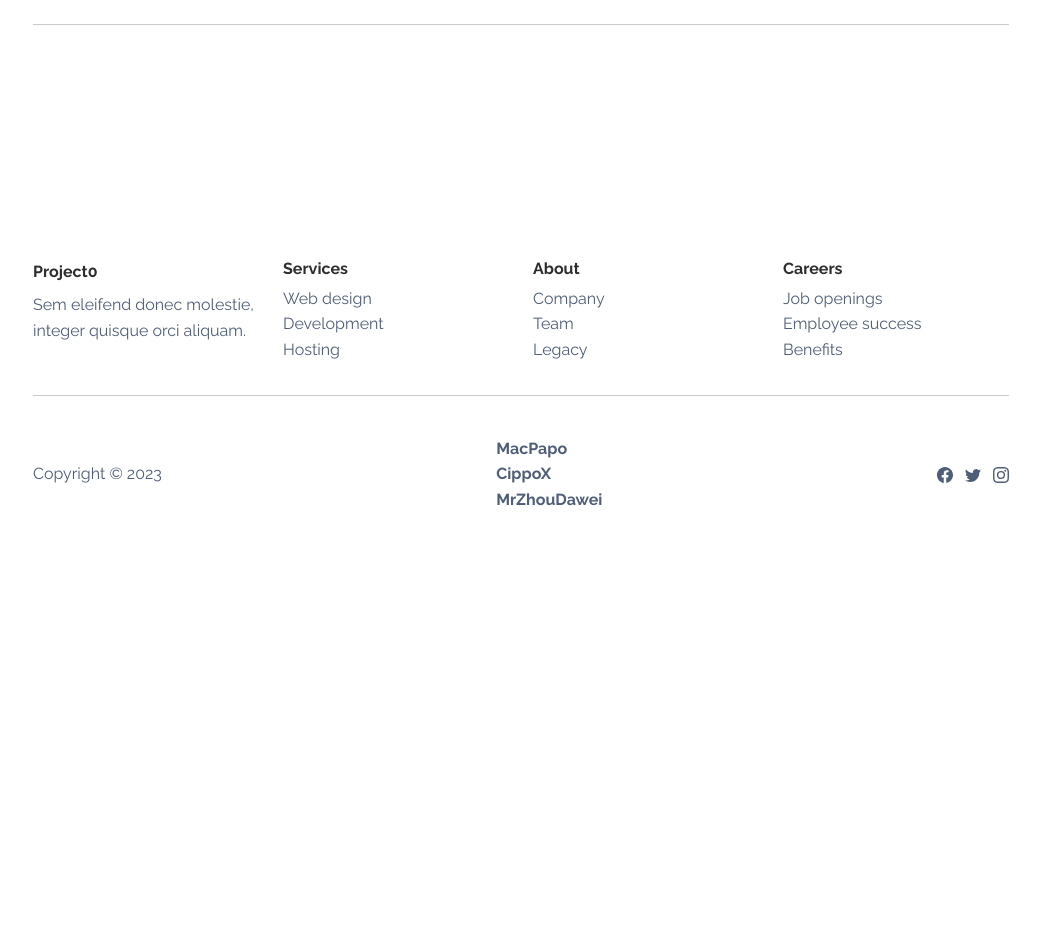
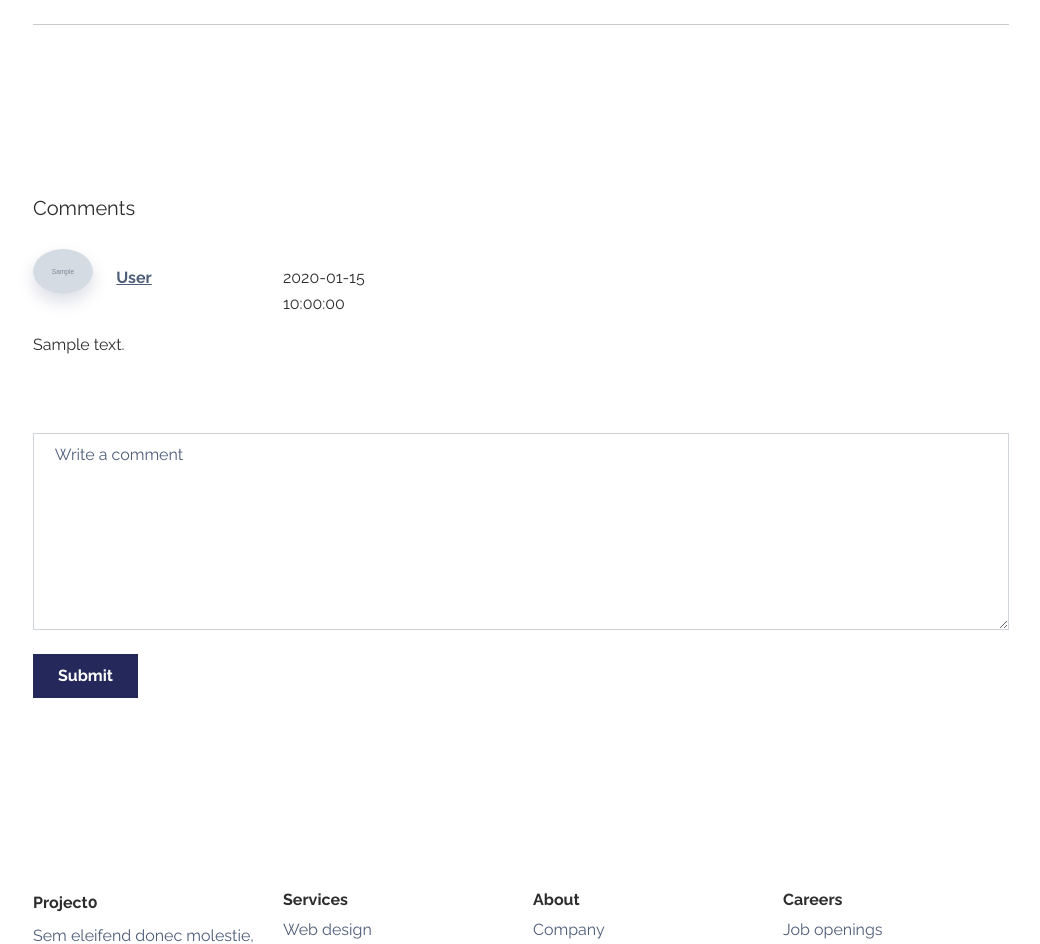
Before and after one commit to MacPapo/Paper-Review, a Python web app: template flask/app/templates/view.html in a window 1280 px wide. Shown: the part 435-1379 px from the top of the page, without its empty margins (119-1159 px from the left). Before the commit the page ends 941 px from the top, so only its background shows below. Run offline with Jinja, Linux system fonts and the light colour scheme; the template is opened without the code that fills it: most values are stand-ins (such as "Sample title", 1, 10 or a date in 2020); grey boxes marked "Sample" are stand-in pictures; form fields are guessed from the names that the template uses; some libraries are stand-ins or nearby versions.

Commit message:
added comments

```diff
--- a/flask/app/blueprints/project/forms.py
+++ b/flask/app/blueprints/project/forms.py
@@ -27,3 +27,8 @@ class ReportForm(FlaskForm):
         for data in field.data:
             if not data.filename.endswith(".pdf"):
                 raise ValidationError("Only PDFs are  allowed.")
+
+
+class AddCommentForm(FlaskForm):
+    body = StringField("Title", validators=[DataRequired(), Length(min=1, max=256)])
+    submit = SubmitField("Confirm", render_kw={"class": "btn btn-primary"})
--- a/flask/app/templates/projects_components/_project_info.html
+++ b/flask/app/templates/projects_components/_project_info.html
@@ -8,6 +8,34 @@
     </div>
     <div class="col-md-2  mt-3 text-left">
         <p><a  class="fw-bold text-danger" href="{{ url_for('auth.profile', username=user.username) }}">{{ user.fullname() }}</a></p>
+    </div>
+</div>
+{% endmacro %}
+
+
+{% macro render_user_for_comments(user, comment_info, version_number, comment_version) %}
+<div class="row">
+    <div class="col-md-1">
+        <img src="{{ user.gravatar(size=60, default="robohash") }}" alt="Profile Pic" class="rounded-circle shadow"
+            width="60">
+    </div>
+    <div class="col-md-2 mt-3">
+    <p class="fw-bold text-primary mb-0">
+        <a href="{{ url_for('auth.profile', username=user.username) }}">{{ user.fullname() }}</a>
+    </p>
+
+</div>
+<div class="col-md-2 mt-3">
+    <p>{{ comment_info.created_at }}</p>
+</div>
+    <div>
+        {% if version_number > comment_version %}
+        <span class="badge text-bg-danger">Outdated</span>
+        {% endif %}
+
+        {% if version_number < comment_version %}
+        <span class="badge text-bg-primary">Ahead of time</span>
+        {% endif %}
     </div>
 </div>
 {% endmacro %}
--- a/flask/app/templates/view.html
+++ b/flask/app/templates/view.html
@@ -1,6 +1,7 @@
 {% extends 'base.html' %}
 {% from "projects_components/_projects_accordion.html" import render_status_bedge %}
-{% from "projects_components/_project_info.html" import render_info, render_pdfs %}
+{% from "projects_components/_project_info.html" import render_info, render_pdfs, render_user, render_user_for_comments %}
+{% from "form_components/_render_field.html" import render_field, render_submit_button %}
 
 {% block content %}
 <section class="py-4 py-md-5 my-5">
@@ -11,6 +12,37 @@
         <br>
 
         {{ render_pdfs(get_pdf_lambda(project.versions[version_number - 1].contains)) }}
+
+        <!-- For Spacing -->
+        <div class="mx-auto" style="height: 125px;"></div>
+
+        <h1 class="modal-title fs-5" id="exampleModalLabel">Comments</h1>
+        <br>
+
+        {% for comment in comments %}
+        <div>
+            {{ render_user_for_comments(comment.user, comment, version_number, comment.version_ref) }}
+
+            {{ comment.body }}
+
+            {% if not loop.last %}
+                <hr>
+            {% endif %}
+        </div>
+    {% endfor %}
+
+       <!-- For Spacing -->
+       <div class="mx-auto" style="height: 75px;"></div>
+
+
+        <form method="POST" enctype="multipart/form-data" class="needs-validation" novalidate>
+          {{ form.hidden_tag() }}
+
+          <div class="form-group mb-4">
+              {{ form.body(class="form-control", placeholder="Write a comment", rows="7", required=True) }}
+          </div>
+          {{ form.submit(class="btn btn-primary") }}
+      </form>
 
     </div>
 </section>
```
Also changed, not shown: flask/app/blueprints/project/routes.py (+21 -3 lines), flask/app/models.py (+14 -0 lines), flask/migrations/versions/7d546893170f_minor_changes.py (added, +32 -0 lines), flask/migrations/versions/cc04b1c30092_comments.py (added, +37 -0 lines), flask/migrations/versions/e4807e6d40e1_test.py (added, +34 -0 lines), 2 other files.
